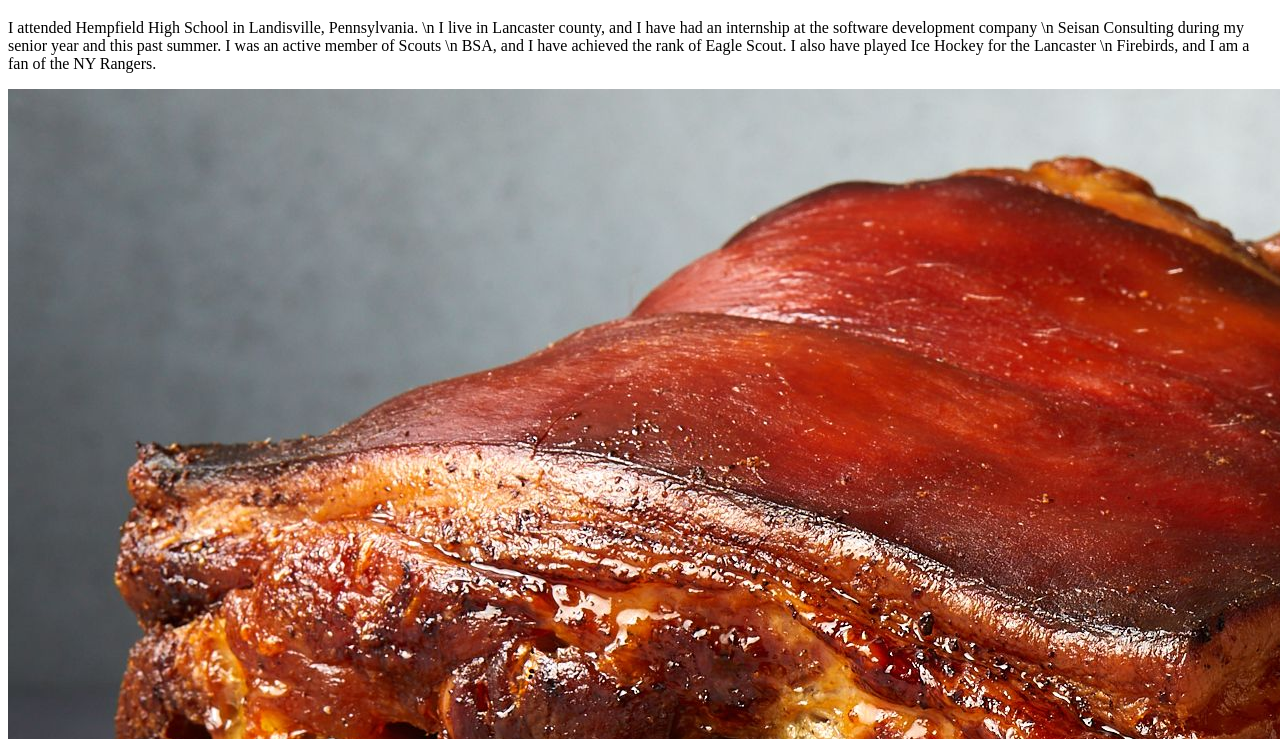
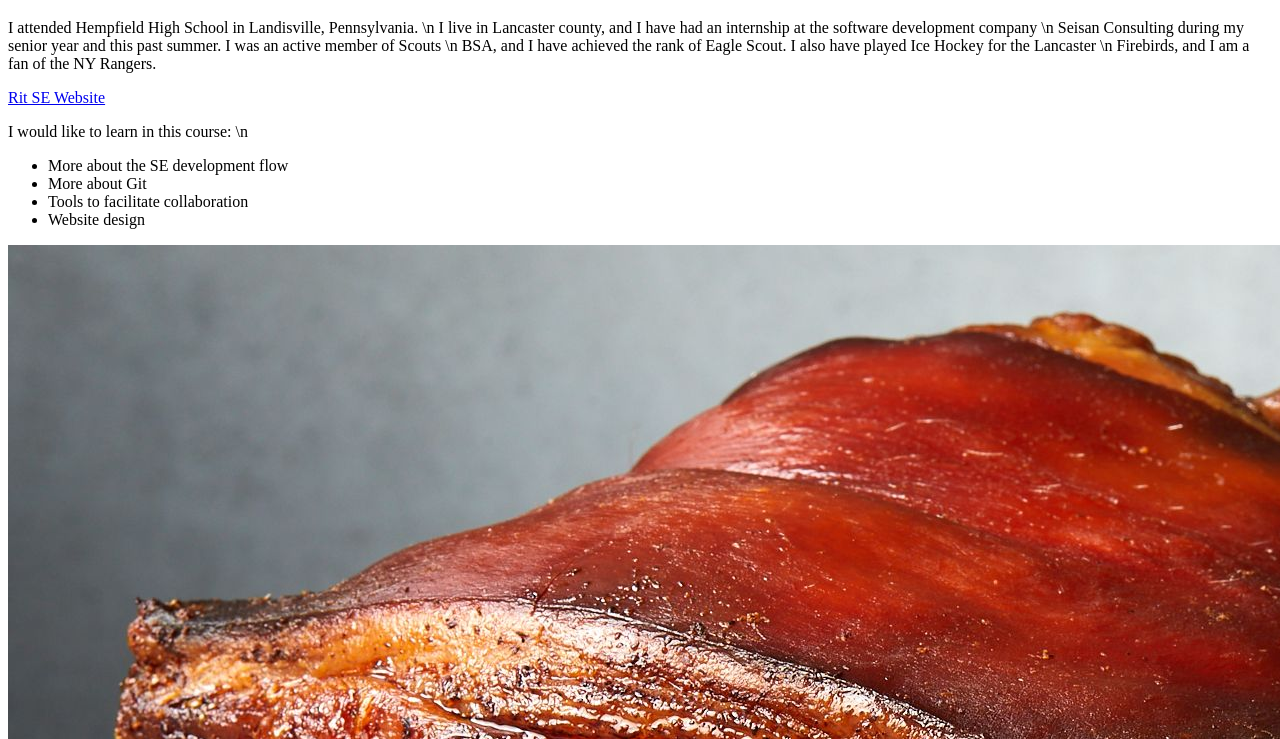
Before and after one commit to jak7810/Korba-Swen-101-intro-repo, a plain HTML site: page index.html in a window 1280 px wide. Shown: the part 61-800 px from the top of the page. Drawn offline with Linux system fonts and the light colour scheme.

Commit message:
Update index.html

```diff
--- a/index.html
+++ b/index.html
@@ -10,6 +10,16 @@
   BSA, and I have achieved the rank of Eagle Scout. I also have played Ice Hockey for the Lancaster \n
   Firebirds, and I am a fan of the NY Rangers.
 </p>
+<a href="https://www.rit.edu/computing/">Rit SE Website</a>
+  <p>
+    I would like to learn in this course: \n
+    <ul>
+  <li>More about the SE development flow</li>
+  <li>More about Git</li>
+  <li>Tools to facilitate collaboration</li>
+  <li>Website design</li>
+</ul>
+  </p>
 <img src="pernil.jpg" alt="Pernil with Chicarrones">
 </body>
 </html>
```
